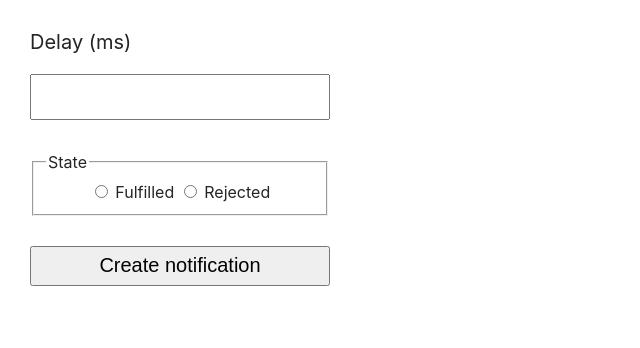
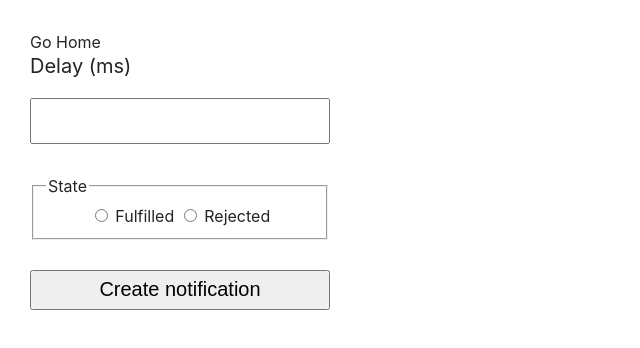
Before and after one commit to Barbiett/goit-js-hw-10, a website built with Vite: page src/2-snackbar.html in a window 1280 px wide. Shown: the whole page, without its empty margins (0-640 px from the left). Built offline with nearby package versions, Linux system fonts and the light colour scheme.

Commit message:
All done..

```diff
--- a/src/2-snackbar.html
+++ b/src/2-snackbar.html
@@ -7,7 +7,7 @@
     <link rel="stylesheet" href="./css/styles.css" />
   </head>
   <body>
-    <a href="./index.html"></a>
+    <a href="./index.html">Go Home</a>
     <form class="form-snackbar">
       <label class="label-snackbar">
         Delay (ms)
```
